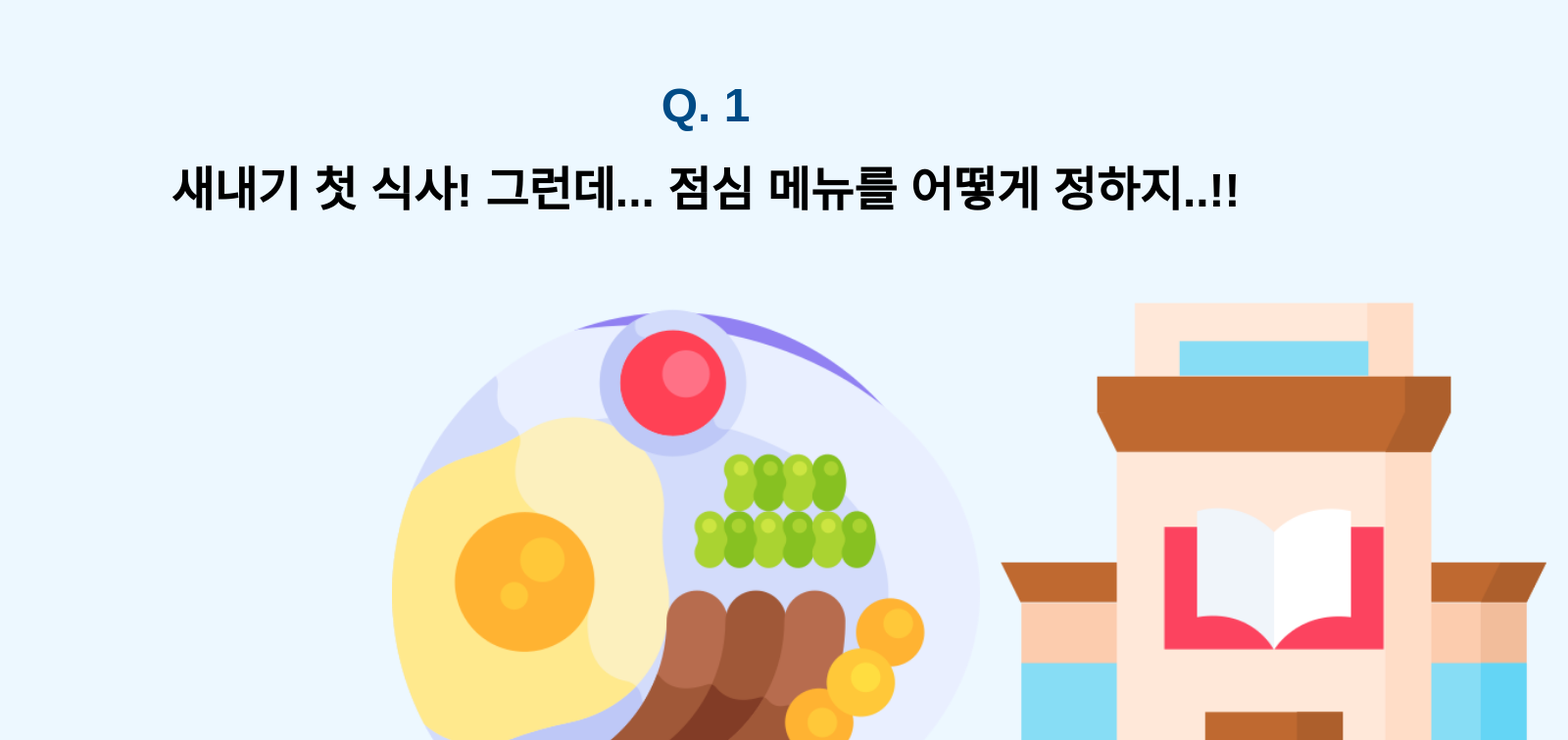
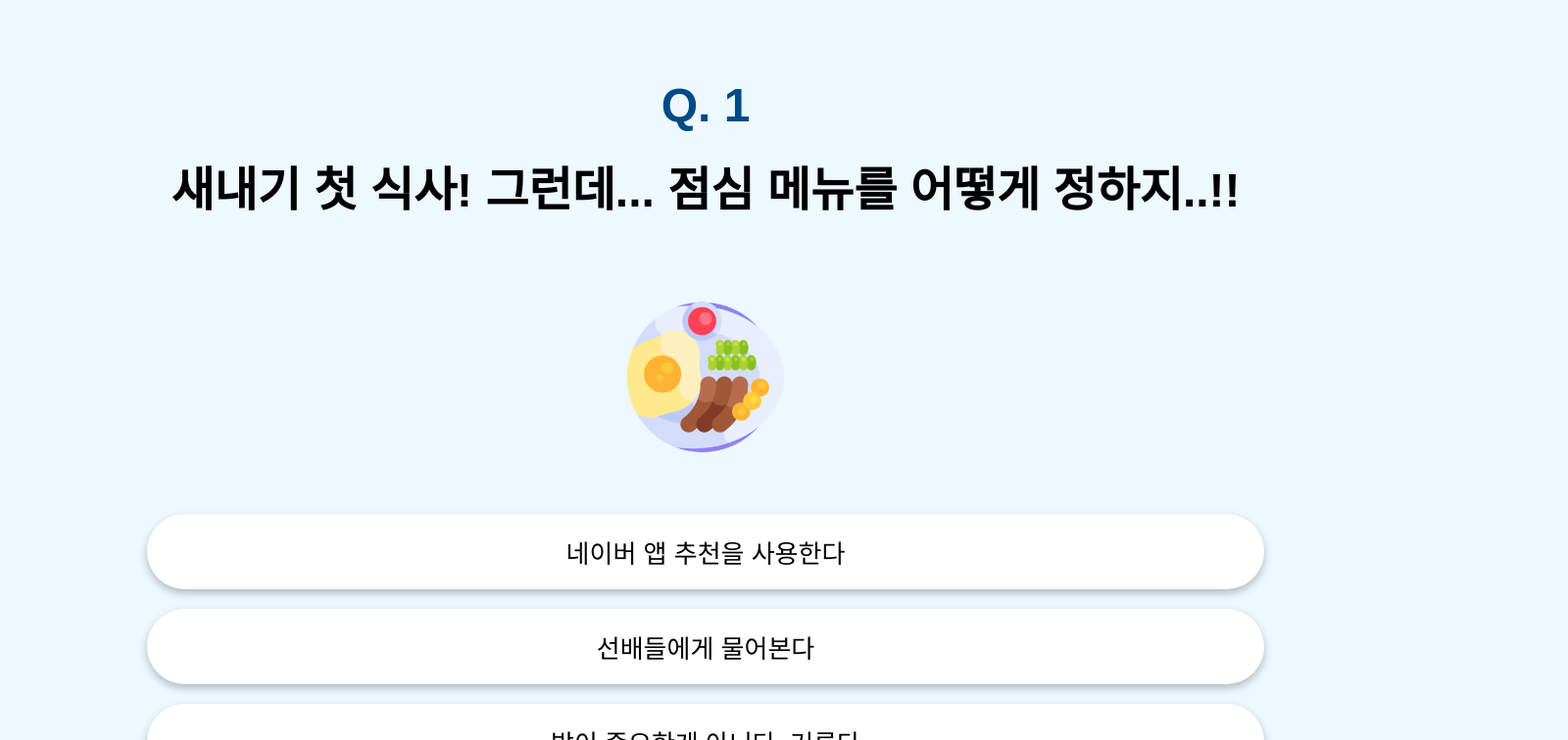
Before and after one commit to HYU-webprogramming2/Select_HY, a Vue app: page /game/1 in a window 1280 px wide. Shown: the top 756 px of the page at 98% size, 1600 px wide, since content can reach past the window. Built offline with nearby package versions, Linux system fonts and the light colour scheme.

Commit message:
refactor: change design

```diff
--- a/src/constants/questions.js
+++ b/src/constants/questions.js
@@ -5,6 +5,7 @@ export const questions = [
     firstAnswer: '첫번째의 첫번째답',
     secondAnswer: '첫번째의 두번째답',
     answers : ['네이버 앱 추천을 사용한다', '선배들에게 물어본다', '밥이 중요한게 아니다, 거른다'],
+    image: require('../assets/imgs/1.png'),
     firstImage: require('../assets/imgs/1.png'),
     secondImage: require('../assets/imgs/2.png')
   },
@@ -14,6 +15,7 @@ export const questions = [
     firstAnswer: '두번째의 첫번째답',
     secondAnswer: '두번째의 두번째답',
     answers : ['경영경제 코너', '공학코너', '인문학 코너', '도서관에 가느니 친구들 불러서 농구/축구/족구 등등 할래!', 'PC방', '코인노래방'],
+    image: require('../assets/imgs/2.png'),
     firstImage: require('../assets/imgs/2.png'),
     secondImage: require('../assets/imgs/1.png')
   },
@@ -23,6 +25,7 @@ export const questions = [
     firstAnswer: '세번째의 첫번째답',
     secondAnswer: '세번째의 두번째답',
     answers : ['친절하게 설명한다', '잘 설명되어있는 구글/유튜브 주소를 넘겨준다', '나도 이해를 못해 같이 해보자고 한다'],
+    image: require('../assets/imgs/3.png'),
     firstImage: require('../assets/imgs/1.png'),
     secondImage: require('../assets/imgs/2.png')
   },
@@ -32,6 +35,7 @@ export const questions = [
     firstAnswer: '네번째의 첫번째답',
     secondAnswer: '네번째의 두번째답',
     answers : ['지나가는 자동차를 본다 ', '독특한 건물을 본다', '사람들 입은 옷을 본다', '핸드폰으로 게임한다'],
+    image: require('../assets/imgs/4.png'),
     firstImage: require('../assets/imgs/2.png'),
     secondImage: require('../assets/imgs/1.png')
   },
@@ -41,6 +45,7 @@ export const questions = [
     firstAnswer: '다섯번째의 첫번째답',
     secondAnswer: '다섯번째의 두번째답',
     answers : ['흥미롭다', '불쌍하다, 왜 저러한 운명에 처해야했는지 생각해본다', '관찰레포트를 적어야하는 기분이 든다'],
+    image: require('../assets/imgs/5.png'),
     firstImage: require('../assets/imgs/1.png'),
     secondImage: require('../assets/imgs/2.png')
   },
@@ -50,6 +55,7 @@ export const questions = [
     firstAnswer: '여섯번째의 첫번째답',
     secondAnswer: '여섯번째의 두번째답',
     answers : ['얼른 내려가서 신속하게 신고한다', '다시 건너도 삐그덕거릴까? 한번 다시 건너본다'],
+    image: require('../assets/imgs/6.png'),
     firstImage: require('../assets/imgs/2.png'),
     secondImage: require('../assets/imgs/1.png')
   },
@@ -59,6 +65,7 @@ export const questions = [
     firstAnswer: '일곱번째의 첫번째답',
     secondAnswer: '일곱번째의 두번째답',
     answers : ['유창한 외국어로 가는 길을 설명해준다', '손짓발짓을 섞어가며 가는 길을 설명하려고 노력한다', '지도 앱을 켜고 최적의 경로를 보여준다'],
+    image: require('../assets/imgs/7.png'),
     firstImage: require('../assets/imgs/1.png'),
     secondImage: require('../assets/imgs/2.png')
   },
@@ -68,6 +75,7 @@ export const questions = [
     firstAnswer: '여덟번째의 첫번째답',
     secondAnswer: '여덟번째의 두번째답',
     answers : ['제가 ⭐️발표⭐️하겠습니다', '발표 싫어... 꼼꼼한 자료 조사', '시선을 사로잡는 PPT 만들기'],
+    image: require('../assets/imgs/8.png'),
     firstImage: require('../assets/imgs/2.png'),
     secondImage: require('../assets/imgs/1.png')
   },
@@ -77,6 +85,7 @@ export const questions = [
     firstAnswer: '아홉번째의 첫번째답',
     secondAnswer: '아홉번째의 두번째답',
     answers : ['자유롭게 이야기하며 공부할 수 있는 그룹스터디룸', '마음껏 타자칠 수 있는 Creative Zone', '과학책들로 둘러싸인 과학기술실', '조용히 공부할 수 있는 열람실', '난 도서관 말고 연습실 간다...'],
+    image: require('../assets/imgs/9.png'),
     firstImage: require('../assets/imgs/1.png'),
     secondImage: require('../assets/imgs/2.png')
   },
@@ -86,6 +95,7 @@ export const questions = [
     firstAnswer: '열번째의 첫번째답',
     secondAnswer: '열번째의 두번째답',
     answers : ['"정확히 1939원씩 내면 돼"', '"카카오 정산하기 쓸게~"', '가위바위보 진 사람이 내자'],
+    image: require('../assets/imgs/10.png'),
     firstImage: require('../assets/imgs/2.png'),
     secondImage: require('../assets/imgs/1.png')
   },
@@ -96,6 +106,7 @@ export const questions = [
     firstAnswer: '열번째의 첫번째답',
     secondAnswer: '열번째의 두번째답',
     answers : ['새로운 언어를 배워보고 싶어! \'기초프랑스어\', \'기초스페인어\'', '인체의 신비 \'뇌과학의이해\', \'기초법의학\'', '법 모르면 손해 \'생활법률\', \'대중문화와법\'', '역사를 잊은 민족에게 미래는 없다 \'영화로보는서양의역사\', \'한국근현대사\'', '나도 건축학개론...?😏 \'주거학개론\'', 'CC 탄생 국룰 교양 \'교양댄스스포츠\', \'대학합창\'', '한양대 교양 명강 \'분석과비판\''],
+    image: require('../assets/imgs/11.png'),
     firstImage: require('../assets/imgs/1.png'),
     secondImage: require('../assets/imgs/2.png')
   },
@@ -105,6 +116,7 @@ export const questions = [
     firstAnswer: '열번째의 첫번째답',
     secondAnswer: '열번째의 두번째답',
     answers : ['누가 봐도 새내기! 신경 써서 고른 코트에 예쁜 바지', '교수님의 사랑을 받을 발표자 정석 슬랙스에 단정 셔츠', '편한 게 최고... 후드에 백팩', '그래프 그리기 좋은 체크남방', '실험복에 고글 ganzi'],
+    image: require('../assets/imgs/12.png'),
     firstImage: require('../assets/imgs/2.png'),
     secondImage: require('../assets/imgs/1.png')
   },
@@ -114,6 +126,7 @@ export const questions = [
     firstAnswer: '열번째의 첫번째답',
     secondAnswer: '열번째의 두번째답',
     answers : ['무시하고 가던 길 가기', '논리적인 반박으로 혼 탈탈 털기'],
+    image: require('../assets/imgs/13.png'),
     firstImage: require('../assets/imgs/1.png'),
     secondImage: require('../assets/imgs/2.png')
   },
@@ -123,6 +136,7 @@ export const questions = [
     firstAnswer: '열번째의 첫번째답',
     secondAnswer: '열번째의 두번째답',
     answers : ['캠퍼스 로망 충족 야경이 보이는 언덕 위 건물', '수업 1분 전에 지하철역에서 뛰어가도 지각 안 하는 애지문 바로 앞 건물', '갈 때마다 눈이 즐거운 예쁜 건물', '최첨단 H-반짝반짝 유리건물'],
+    image: require('../assets/imgs/14.png'),
     firstImage: require('../assets/imgs/2.png'),
     secondImage: require('../assets/imgs/1.png')
   },
@@ -132,6 +146,7 @@ export const questions = [
     firstAnswer: '열번째의 첫번째답',
     secondAnswer: '열번째의 두번째답',
     answers : ['안 친한 사람이 없는 우리 반 인싸 반장', '무슨 문제든 주면 셔츠 걷고 풀어주는 수학천재', '따스한 햇볕이 내리쬐는 도서관 창가에 책 들고 앉아있던 첫사랑 선배', '매일 점심 먹고 운동장에 출석하는 축구선수', '힘들 때마다 옆에서 조언하고 위로해주는 따뜻한 친구', '선생님의 사랑을 듬뿍 받는 전교 1등'],
+    image: require('../assets/imgs/15.png'),
     firstImage: require('../assets/imgs/1.png'),
     secondImage: require('../assets/imgs/2.png')
   },
--- a/src/views/Game.vue
+++ b/src/views/Game.vue
@@ -2,17 +2,17 @@
   <div class="container">
     <div class="question">
       <div style="color: #004B86">Q. {{ $route.params.number }}</div>
-      <div>{{getQuestion.quest}}</div>
+      <div>{{ getQuestion.quest }}</div>
     </div>
     <div class="selection">
-      <router-link :to="next">
-        <img :src="getQuestion.firstImage" width="600"/>
-        <div>{{getQuestion.firstAnswer}}</div>
-      </router-link>
-      <router-link :to="next">
-        <img :src="getQuestion.secondImage" width="600"/>
-        <div>{{getQuestion.secondAnswer}}</div>
-      </router-link>
+      <img :src="getQuestion.image" width="160"/>
+      <div class="answers">
+        <div v-for="item in getQuestion.answers" :key="item.number">
+          <router-link :to="next">
+            <div class="answer">{{ item }}</div>
+          </router-link>
+        </div>
+      </div>
     </div>
   </div>
 </template>
@@ -24,10 +24,10 @@ export default {
   name: "Game",
   computed: {
     firstImg() {
-      return require('../assets/imgs/1.png')
+      return require('../assets/imgs/1.png');
     },
     secondImg() {
-      return require('../assets/imgs/1.png')
+      return require('../assets/imgs/1.png');
     },
     next() {
       const nextNumber = +this.$route.params.number + 1;
@@ -42,6 +42,16 @@ export default {
 </script>
 
 <style scoped>
+.answer {
+  filter: drop-shadow(0px 4px 4px rgba(0, 0, 0, 0.25));
+  background-color: #ffffff;
+  padding: 20px;
+  margin: 10px;
+  width: 1100px;
+  font-size: 26px;
+  border-radius: 50px;
+}
+
 .question {
   display: flex;
   flex-direction: column;
@@ -53,8 +63,14 @@ export default {
   margin: 10px;
 }
 
+.selection > img {
+  margin-bottom: 50px;
+}
+
 .selection {
   display: flex;
+  flex-direction: column;
+  align-items: center;
   justify-content: space-evenly;
   margin: 0 400px;
 }
@@ -63,14 +79,20 @@ export default {
   font-size: 36px;
   font-weight: 400;
 }
-.selection > a {
+
+.answers {
+  display: flex;
+  flex-direction: column;
+}
+
+.answers > div > a {
   font-size: 36px;
   font-weight: 400;
   color: #000000;
   text-decoration: none;
 }
 
-.selection > div:hover {
+.answers > div:hover {
   cursor: pointer;
   transition: all 1s;
   transform: scale(1.1);
```
